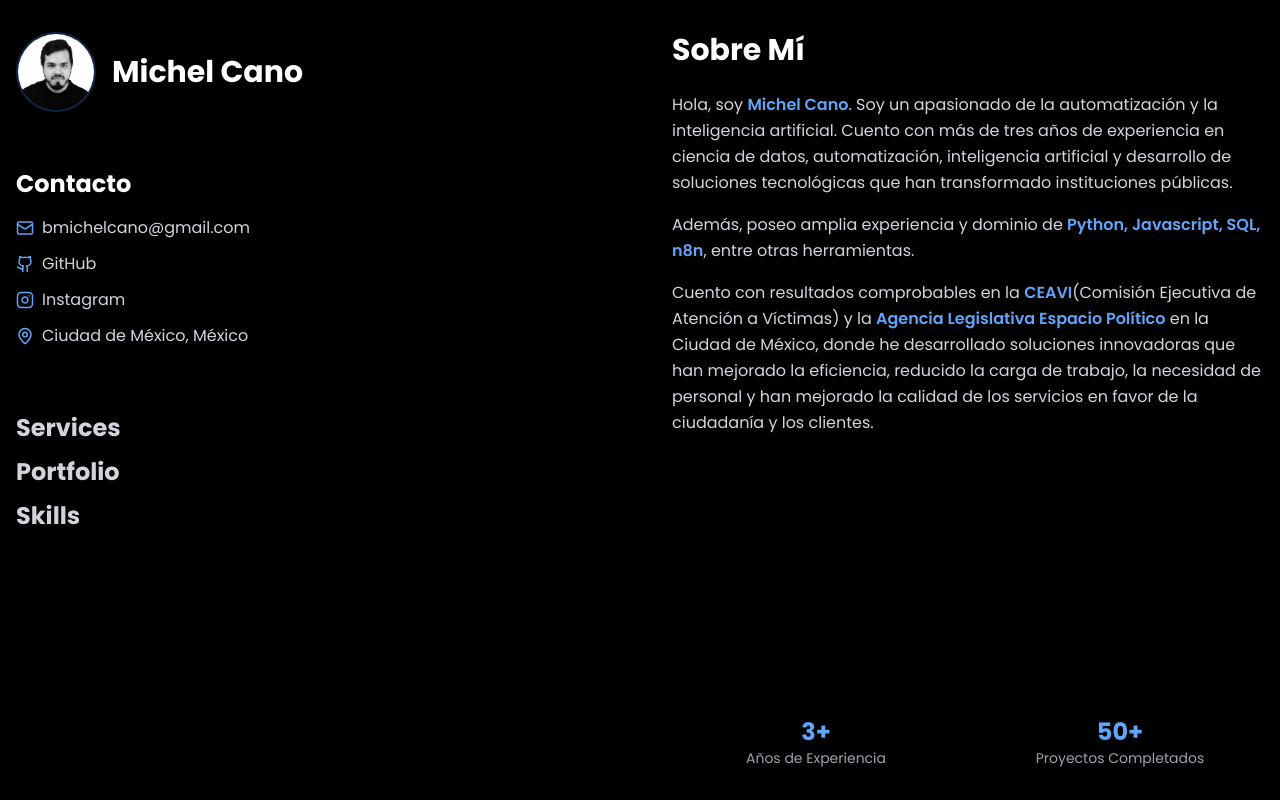
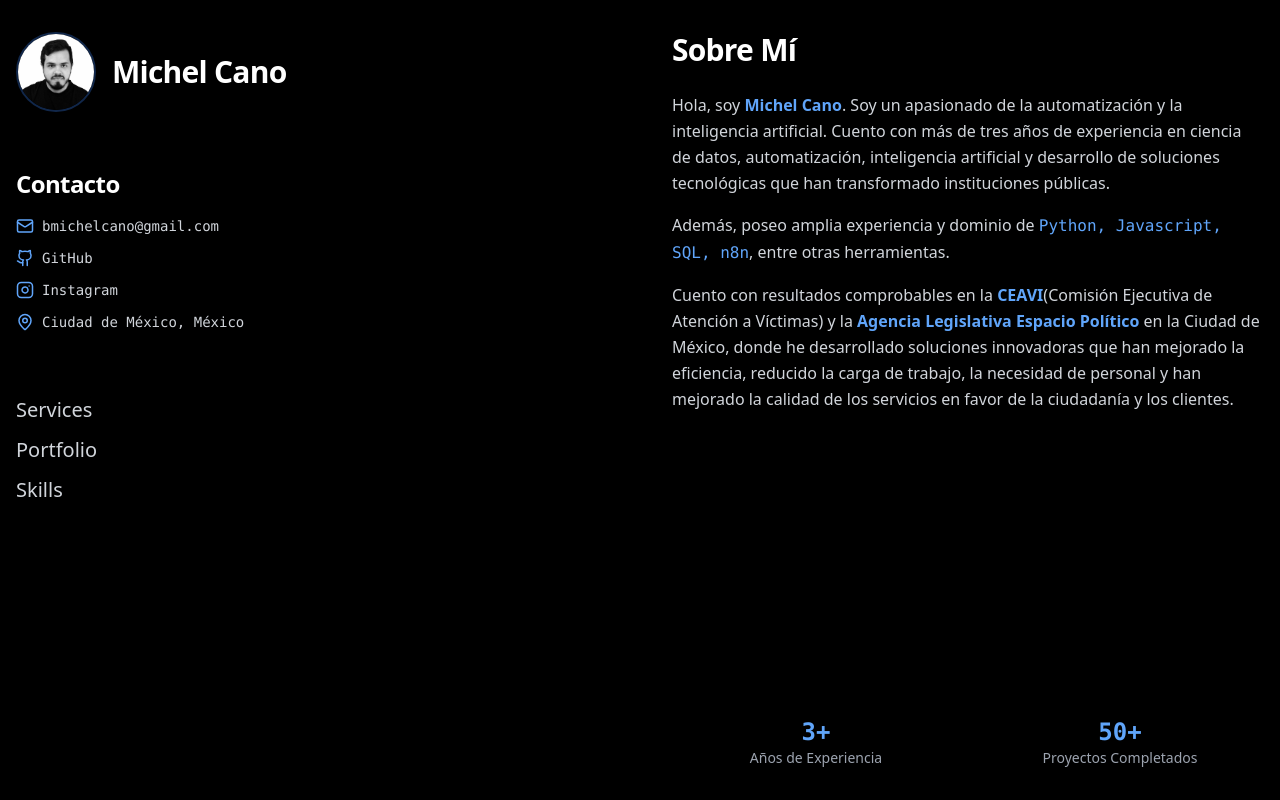
Before and after one commit to lehcimhdz/sitio_web_personal, a Next.js app: page / in a window 1280 px wide. Built offline with nearby package versions, Linux system fonts and the light colour scheme.

Commit message:
nuevo commit

```diff
--- a/src/app/globals.css
+++ b/src/app/globals.css
@@ -3,8 +3,9 @@
 @tailwind utilities;
 
 :root {
-  --font-poppins: 'Poppins', sans-serif;
-  --font-inter: 'Inter', sans-serif;
+  --font-sans: var(--font-space-grotesk), system-ui, sans-serif;
+  --font-mono: var(--font-roboto-mono), monospace;
+  --font-inter: var(--font-inter), sans-serif;
   --background: #000000;
   --foreground: #ffffff;
 }
@@ -19,7 +20,7 @@ html,
 body {
   width: 100%;
   height: 100%;
-  font-family: var(--font-poppins);
+  font-family: var(--font-sans);
   background: var(--background);
   color: var(--foreground);
 }
@@ -32,6 +33,16 @@ body {
 a {
   color: inherit;
   text-decoration: none;
+}
+
+h1, h2, h3, h4, h5, h6 {
+  font-family: var(--font-sans);
+  font-weight: 600;
+  letter-spacing: -0.02em;
+}
+
+code, pre {
+  font-family: var(--font-mono);
 }
 
 /* Estilos para scrollbar */
--- a/src/app/layout.tsx
+++ b/src/app/layout.tsx
@@ -1,12 +1,18 @@
 import React from "react";
 import type { Metadata } from "next";
-import { Inter, Poppins } from "next/font/google";
+import { Inter, Roboto_Mono, Space_Grotesk } from "next/font/google";
 import "./globals.css";
 
-const poppins = Poppins({
+const spaceGrotesk = Space_Grotesk({
   subsets: ["latin"],
-  weight: ["300", "400", "600", "700"],
-  variable: "--font-poppins",
+  weight: ["300", "400", "500", "600", "700"],
+  variable: "--font-space-grotesk",
+});
+
+const robotoMono = Roboto_Mono({
+  subsets: ["latin"],
+  weight: ["400", "500", "700"],
+  variable: "--font-roboto-mono",
 });
 
 const inter = Inter({
@@ -34,7 +40,7 @@ export default function RootLayout({
 }>) {
   return (
     <html lang="es" className="scroll-smooth">
-      <body className={`${poppins.variable} ${inter.variable} font-poppins antialiased bg-black text-white m-0 p-0`}>
+      <body className={`${spaceGrotesk.variable} ${robotoMono.variable} ${inter.variable} font-sans antialiased bg-black text-white m-0 p-0`}>
         {children}
       </body>
     </html>
--- a/src/components/SinglePageLayout.tsx
+++ b/src/components/SinglePageLayout.tsx
@@ -29,21 +29,21 @@ const SinglePageLayout = () => {
                   sizes="(max-width: 768px) 100vw, 50vw"
                 />
               </div>
-              <h1 className="text-3xl font-bold text-white">
+              <h1 className="text-3xl font-bold text-white tracking-tight">
                 Michel Cano
               </h1>
             </div>
 
             {/* Contacto */}
             <div className="mb-8">
-              <h2 className="text-2xl font-bold mb-4 text-white">
+              <h2 className="text-2xl font-semibold mb-4 text-white tracking-tight">
                 Contacto
               </h2>
 
               <div className="flex flex-col gap-3">
                 <motion.a
                   href="mailto:bmichelcano@gmail.com"
-                  className="flex items-center gap-2 text-gray-300 hover:text-blue-400 transition-colors duration-300"
+                  className="flex items-center gap-2 text-gray-300 hover:text-blue-400 transition-colors duration-300 font-mono text-sm"
                   whileHover={{ x: 3 }}
                 >
                   <Mail size={18} className="text-blue-400" />
@@ -54,7 +54,7 @@ const SinglePageLayout = () => {
                   href="https://github.com/lehcimhdz"
                   target="_blank"
                   rel="noopener noreferrer"
-                  className="flex items-center gap-2 text-gray-300 hover:text-blue-400 transition-colors duration-300"
+                  className="flex items-center gap-2 text-gray-300 hover:text-blue-400 transition-colors duration-300 font-mono text-sm"
                   whileHover={{ x: 3 }}
                 >
                   <Github size={18} className="text-blue-400" />
@@ -65,7 +65,7 @@ const SinglePageLayout = () => {
                   href="https://instagram.com/chlehcim"
                   target="_blank"
                   rel="noopener noreferrer"
-                  className="flex items-center gap-2 text-gray-300 hover:text-blue-400 transition-colors duration-300"
+                  className="flex items-center gap-2 text-gray-300 hover:text-blue-400 transition-colors duration-300 font-mono text-sm"
                   whileHover={{ x: 3 }}
                 >
                   <Instagram size={18} className="text-blue-400" />
@@ -73,7 +73,7 @@ const SinglePageLayout = () => {
                 </motion.a>
 
                 <motion.div
-                  className="flex items-center gap-2 text-gray-300"
+                  className="flex items-center gap-2 text-gray-300 font-mono text-sm"
                   whileHover={{ x: 3 }}
                 >
                   <MapPin size={18} className="text-blue-400" />
@@ -86,7 +86,7 @@ const SinglePageLayout = () => {
             <div>
               <motion.a
                 href="#"
-                className="block text-2xl font-bold text-gray-300 hover:text-blue-400 transition-colors duration-300 mb-3"
+                className="block text-xl font-medium text-gray-300 hover:text-blue-400 transition-colors duration-300 mb-3"
                 whileHover={{ x: 3 }}
               >
                 Services
@@ -94,7 +94,7 @@ const SinglePageLayout = () => {
 
               <motion.a
                 href="#"
-                className="block text-2xl font-bold text-gray-300 hover:text-blue-400 transition-colors duration-300 mb-3"
+                className="block text-xl font-medium text-gray-300 hover:text-blue-400 transition-colors duration-300 mb-3"
                 whileHover={{ x: 3 }}
               >
                 Portfolio
@@ -102,7 +102,7 @@ const SinglePageLayout = () => {
 
               <motion.a
                 href="#"
-                className="block text-2xl font-bold text-gray-300 hover:text-blue-400 transition-colors duration-300 mb-3"
+                className="block text-xl font-medium text-gray-300 hover:text-blue-400 transition-colors duration-300 mb-3"
                 whileHover={{ x: 3 }}
               >
                 Skills
@@ -117,7 +117,7 @@ const SinglePageLayout = () => {
             animate={{ opacity: 1, x: 0 }}
             transition={{ duration: 0.8, delay: 0.4 }}
           >
-            <h2 className="text-3xl font-bold mb-6 text-white">
+            <h2 className="text-3xl font-semibold mb-6 text-white tracking-tight">
               Sobre Mí
             </h2>
 
@@ -132,7 +132,7 @@ const SinglePageLayout = () => {
 
               <p>
                 Además, poseo amplia experiencia y dominio de{' '}
-                <span className="text-blue-400 font-semibold">
+                <span className="font-mono text-blue-400 font-medium">
                   Python, Javascript, SQL, n8n
                 </span>,
                 entre otras herramientas.
@@ -155,11 +155,11 @@ const SinglePageLayout = () => {
             {/* Stats */}
             <div className="grid grid-cols-2 gap-4 mt-auto pt-6">
               <div className="text-center">
-                <div className="text-2xl font-bold text-blue-400">3+</div>
+                <div className="text-2xl font-bold text-blue-400 font-mono">3+</div>
                 <div className="text-sm text-gray-400">Años de Experiencia</div>
               </div>
               <div className="text-center">
-                <div className="text-2xl font-bold text-blue-400">50+</div>
+                <div className="text-2xl font-bold text-blue-400 font-mono">50+</div>
                 <div className="text-sm text-gray-400">Proyectos Completados</div>
               </div>
             </div>
```
